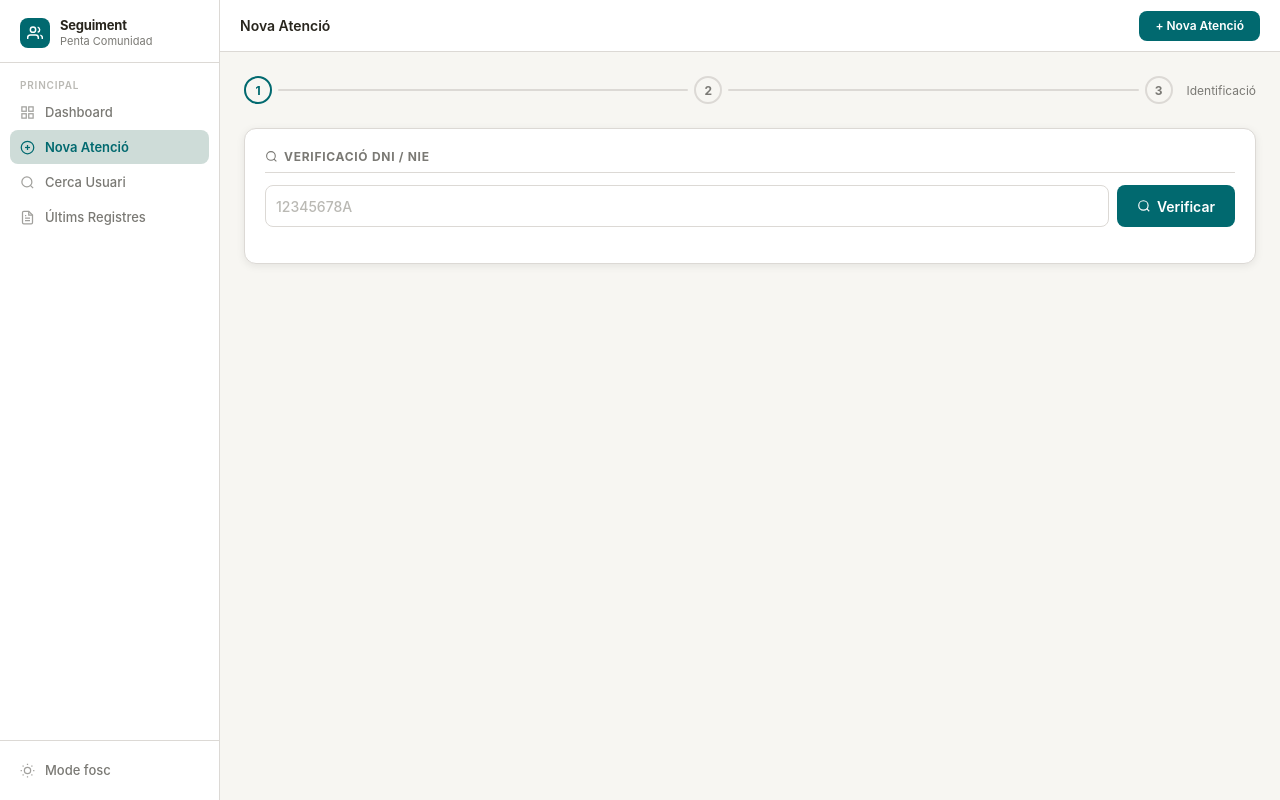
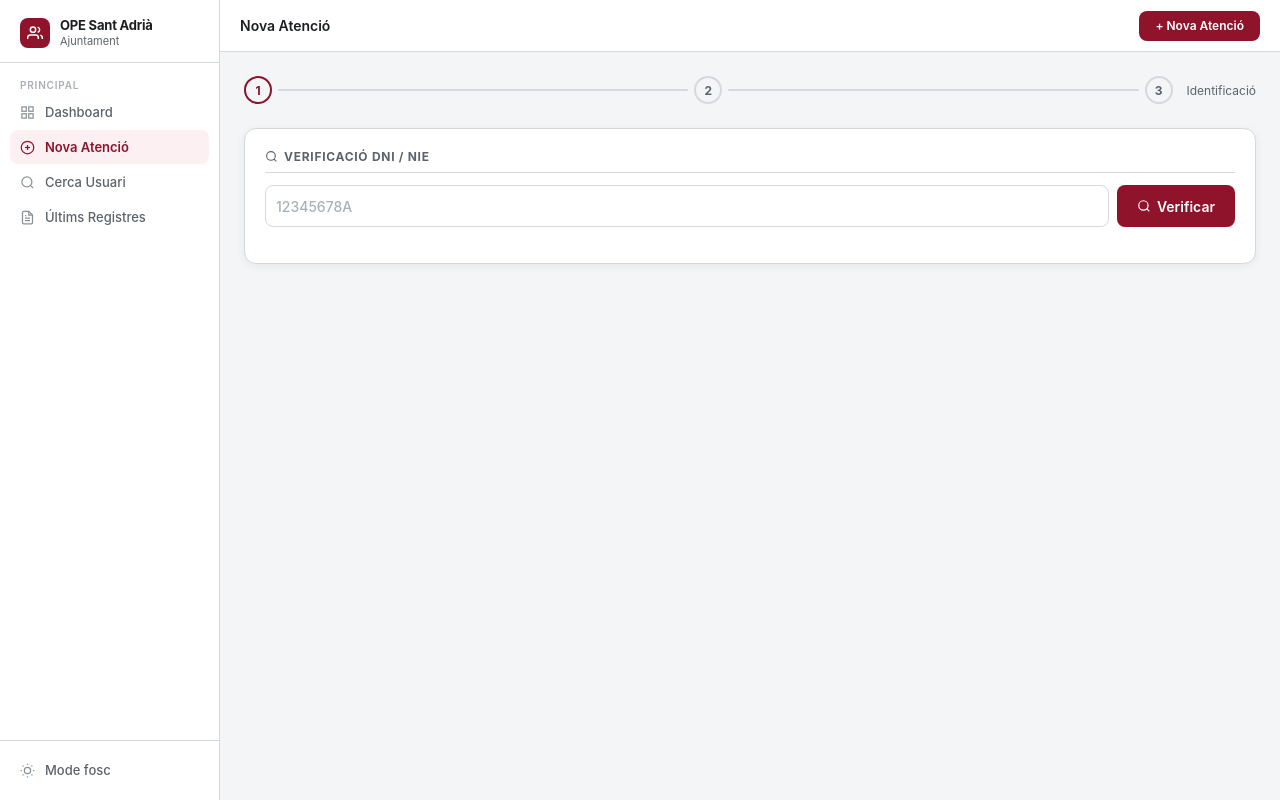
Before and after one commit to perplexitybauesa-cloud/oficina, a plain HTML site: page Index.html in a window 1280 px wide. Both pictures are taken after a click on the button "+ Nova Atenció". Drawn offline with Linux system fonts and the light colour scheme.

Commit message:
Update Index.html

```diff
--- a/Index.html
+++ b/Index.html
@@ -3,15 +3,15 @@
 <head>
 <meta charset="UTF-8">
 <meta name="viewport" content="width=device-width, initial-scale=1">
-<title>Seguiment d'Usuaris</title>
+<title>CRM · OPE Sant Adrià de Besòs</title>
 <style>
-/* ── TOKENS ──────────────────────────────────────────── */
+/* ── TOKENS AJUNTAMENT DE SANT ADRIÀ ─────────────────── */
 :root,[data-theme="light"]{
-  --bg:#f7f6f2;--surface:#ffffff;--surface-2:#f3f0ec;--border:#dcd9d5;
-  --text:#28251d;--muted:#7a7974;--faint:#bab9b4;
-  --primary:#01696f;--primary-h:#0c4e54;--primary-hi:#cedcd8;
-  --success:#437a22;--error:#a12c7b;--warn:#964219;
-  --shadow:0 2px 8px rgba(0,0,0,.08);--shadow-lg:0 8px 28px rgba(0,0,0,.12);
+  --bg:#f4f5f7;--surface:#ffffff;--surface-2:#eaecee;--border:#d5d8dc;
+  --text:#1c1e21;--muted:#5c636a;--faint:#a9b0b7;
+  --primary:#8e132b;--primary-h:#6e0e20;--primary-hi:#fcf0f2;
+  --success:#198754;--error:#dc3545;--warn:#fd7e14;
+  --shadow:0 2px 8px rgba(0,0,0,.06);--shadow-lg:0 8px 24px rgba(0,0,0,.12);
   --r:0.5rem;--r-lg:0.75rem;--r-full:9999px;
   --font:'Inter','Helvetica Neue',sans-serif;
   --tr:160ms cubic-bezier(.16,1,.3,1);
@@ -19,7 +19,7 @@
 [data-theme="dark"]{
   --bg:#171614;--surface:#1c1b19;--surface-2:#22211f;--border:#393836;
   --text:#cdccca;--muted:#797876;--faint:#5a5957;
-  --primary:#4f98a3;--primary-h:#227f8b;--primary-hi:#313b3b;
+  --primary:#a82a41;--primary-h:#7a1b2d;--primary-hi:#3b1e23;
   --shadow:0 2px 8px rgba(0,0,0,.3);--shadow-lg:0 8px 28px rgba(0,0,0,.4);
 }
 *,*::before,*::after{box-sizing:border-box;margin:0;padding:0}
@@ -244,7 +244,6 @@
 </head>
 <body>
 
-<!-- SIDEBAR -->
 <aside id="sidebar">
   <div class="sidebar-logo">
     <div class="logo-mark">
@@ -254,8 +253,8 @@
       </svg>
     </div>
     <div>
-      <div class="logo-text">Seguiment</div>
-      <div class="logo-sub">Penta Comunidad</div>
+      <div class="logo-text">OPE Sant Adrià</div>
+      <div class="logo-sub">Ajuntament</div>
     </div>
   </div>
   <nav class="sidebar-nav">
@@ -299,7 +298,6 @@
   </div>
 </aside>
 
-<!-- MAIN -->
 <div id="main">
   <header id="topbar">
     <button id="menu-btn" class="btn-icon" onclick="toggleSidebar()">
@@ -310,14 +308,13 @@
     </button>
     <span id="page-title">Dashboard</span>
     <span style="flex:1"></span>
-    <button class="btn btn-primary" onclick="navigate('nova-atencio')" style="height:30px;font-size:12px">
+    <button class="btn btn-primary" onclick="startNovaAtencio()" style="height:30px;font-size:12px">
       + Nova Atenció
     </button>
   </header>
 
   <div id="content">
 
-    <!-- ── DASHBOARD ──────────────────────────────── -->
     <div class="view active" id="view-dashboard">
       <div id="kpi-area">
         <div class="loading-row"><div class="spinner"></div> Carregant estadístiques…</div>
@@ -362,9 +359,7 @@
       </div>
     </div>
 
-    <!-- ── NOVA ATENCIÓ ───────────────────────────── -->
     <div class="view" id="view-nova-atencio">
-      <!-- Step indicator -->
       <div class="steps">
         <div class="step active" id="step1">1</div>
         <div class="step-line" id="line1"></div>
@@ -374,7 +369,6 @@
         <span style="margin-left:8px;font-size:12px;color:var(--muted)" id="step-label">Identificació</span>
       </div>
 
-      <!-- STEP 1: DNI lookup -->
       <div id="step-1" class="card">
         <div class="form-section-title">
           <svg width="13" height="13" viewBox="0 0 24 24" fill="none" stroke="currentColor" stroke-width="2">
@@ -396,7 +390,6 @@
         <div id="lookup-result" style="display:none"></div>
       </div>
 
-      <!-- STEP 2: User + attention data -->
       <div id="step-2" style="display:none">
         <div class="card">
           <div class="form-section-title">👤 Dades personals</div>
@@ -485,7 +478,6 @@
         </div>
       </div>
 
-      <!-- STEP 3: Assessoraments -->
       <div id="step-3" style="display:none">
         <div class="card">
           <div class="form-section-title">⚡ Assessoraments realitzats</div>
@@ -540,7 +532,6 @@
       </div>
     </div>
 
-    <!-- ── CERCA USUARI ───────────────────────────── -->
     <div class="view" id="view-cerca">
       <div class="card">
         <div class="form-section-title">
@@ -559,7 +550,6 @@
       <div id="search-result"></div>
     </div>
 
-    <!-- ── ÚLTIMS REGISTRES ───────────────────────── -->
     <div class="view" id="view-registres">
       <div class="card" style="padding:0;overflow:hidden">
         <div style="padding:16px 20px;border-bottom:1px solid var(--border);display:flex;align-items:center;justify-content:space-between">
@@ -582,11 +572,7 @@
       </div>
     </div>
 
-  </div><!-- /content -->
-</div><!-- /main -->
-
-<!-- Toast -->
-<div id="toast"></div>
+  </div></div><div id="toast"></div>
 
 <script>
 // ── STATE ────────────────────────────────────────────────────
@@ -625,6 +611,14 @@ function toggleSidebar() {
   document.getElementById('sidebar').classList.toggle('open');
 }
 
+function startNovaAtencio() {
+  clearForm();
+  document.getElementById('input-dni').value = '';
+  document.getElementById('lookup-result').style.display = 'none';
+  goStep(1);
+  navigate('nova-atencio');
+}
+
 // ── THEME ─────────────────────────────────────────────────────
 function toggleTheme() {
   isDarkMode = !isDarkMode;
@@ -655,7 +649,6 @@ function renderDashboard(d) {
   if (!d.ok) { showToast('Error: ' + d.error, 'error'); return; }
   statsLoaded = true;
 
-  // KPIs
   document.getElementById('kpi-area').innerHTML = `
     <div class="kpi-grid">
       <div class="kpi-card accent">
@@ -680,12 +673,9 @@ function renderDashboard(d) {
       </div>
     </div>`;
 
-  // Chart tècnics
   renderBarChart('chart-tecnic', d.perTecnic);
-  // Chart derivació
   renderBarChart('chart-derivacio', d.perDerivacio);
 
-  // Table
   const rows = d.ultimes.map(r => `
     <tr onclick="openUser('${r.dni}')">
       <td>${r.fecha}</td>
@@ -738,7 +728,6 @@ function handleLookup(r) {
   const el = document.getElementById('lookup-result');
   el.style.display = 'block';
 
-  // Error del servidor (excepció en buscarUsuariPerDNI)
   if (r.ok === false) {
     el.innerHTML = `<div class="user-found" style="border-color:var(--error);color:var(--error)">
       ⚠️ Error en la cerca: ${r.error}
@@ -864,16 +853,7 @@ function submitForm() {
       if (r.ok) {
         showToast(r.missatge, 'success');
         statsLoaded = false;
-        clearForm();
-        goStep(1);
-        document.getElementById('input-dni').value = '';
-        document.getElementById('lookup-result').style.display = 'none';
-        document.getElementById('step-2').style.display = 'none';
-        document.getElementById('step-3').style.display = 'none';
-        document.getElementById('step-1').style.display = 'block';
-        currentStep = 1;
-        [1,2,3].forEach(i => { document.getElementById('step'+i).className='step'+(i===1?' active':''); });
-        document.getElementById('step-label').textContent = 'Identificació';
+        startNovaAtencio(); // Reset form securely
       } else {
         showToast('Error: ' + r.error, 'error');
       }
@@ -908,7 +888,7 @@ function renderUserCard(r) {
         <line x1="8" y1="11" x2="14" y2="11"/>
       </svg>
       <p>No s'ha trobat cap usuari amb aquest DNI/NIE</p>
-      <button class="btn btn-primary" style="margin-top:12px" onclick="navigate('nova-atencio')">+ Crear usuari nou</button>
+      <button class="btn btn-primary" style="margin-top:12px" onclick="newAtencioForUser(document.getElementById('search-dni').value)">+ Crear usuari nou</button>
     </div>`;
     return;
   }
```
